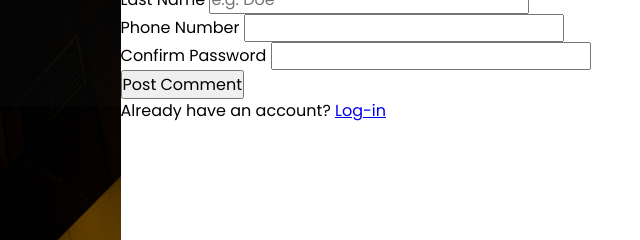
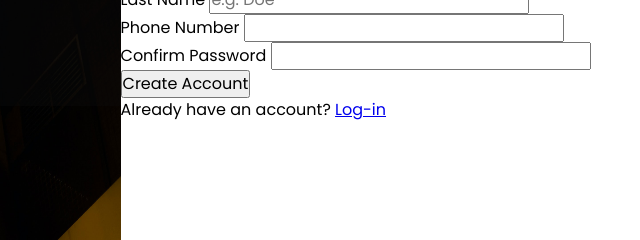
Before and after one commit to jonichi16/sign-up-form, a plain HTML site: page index.html in a window 1280 px wide. Shown: the part 218-458 px from the top of the page, 308-948 px from the left. Drawn offline with Linux system fonts and the light colour scheme; a web font is replaced by a local one.

Commit message:
Changed input button to button elelement

```diff
--- a/index.html
+++ b/index.html
@@ -81,7 +81,9 @@
                             </div>
                         </div>
                         <div class="cta">
-                            <input name="submit" type="submit" id="submit" class="submit" value="Post Comment">
+                            <button class="submit">
+                                Create Account
+                            </button>
                             <p class="log-in">Already have an account? <a href="#">Log-in</a></p>
                         </div>
                     </form>
```
